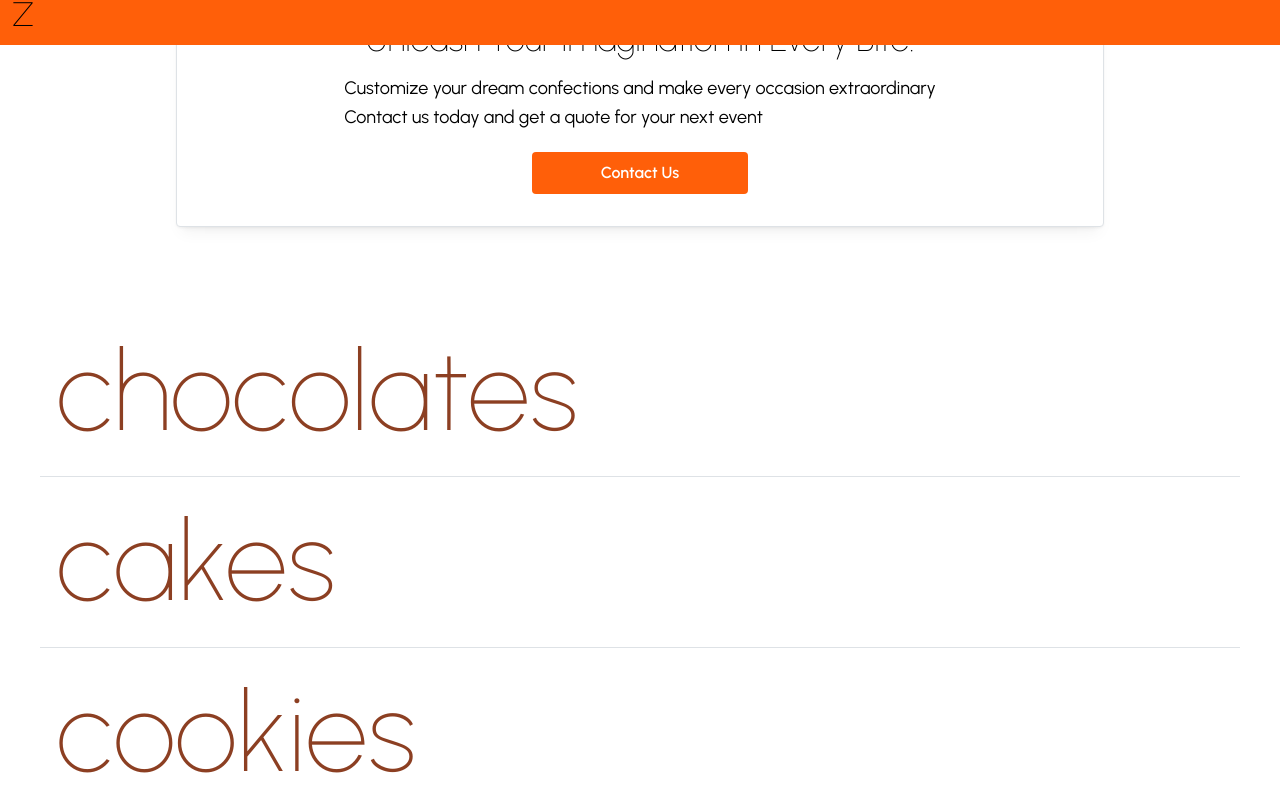
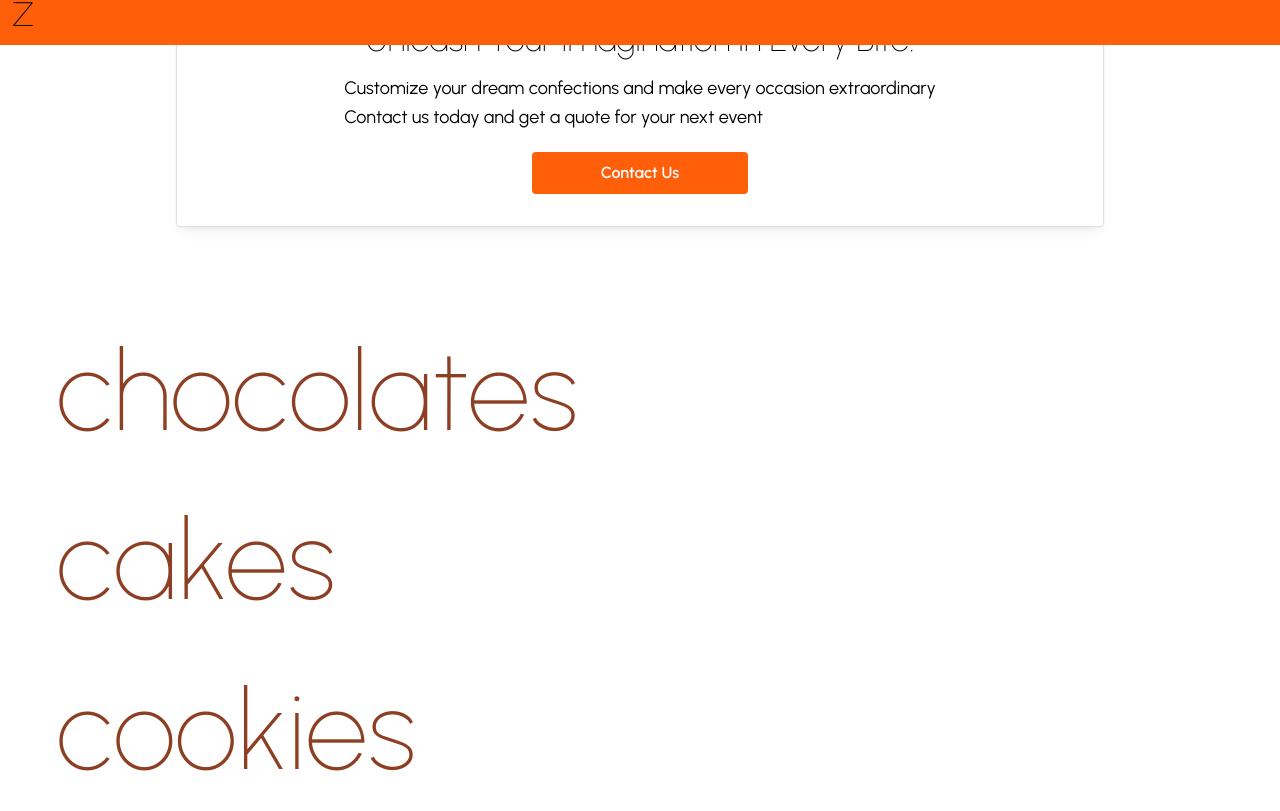
Before and after one commit to amurrai/confectionery-store, a Next.js app: page / in a window 1280 px wide. Shown: the part 755-1566 px from the top of the page. Built offline with nearby package versions, Linux system fonts and the light colour scheme; a web font is replaced by a local one.

Commit message:
Adjust accordion style

```diff
--- a/app/page.tsx
+++ b/app/page.tsx
@@ -1,11 +1,11 @@
 "use client"
 import { Container, Title, Text, Image, Paper, Button, Accordion, Grid } from '@mantine/core';
+import styles from './styles.module.css';
 
 import { Swiper, SwiperSlide } from 'swiper/react';
 import 'swiper/css';
 import 'swiper/css/pagination';
 import { Autoplay, Navigation } from 'swiper/modules';
-
 
 export default function Home() {
 
@@ -57,7 +57,10 @@ export default function Home() {
           </Paper>
         </Container>
       <div className='mt-20 mx-10'>
-        <Accordion chevron={''}>
+        <Accordion
+          chevron={''}
+          classNames={styles}
+          >
           <Accordion.Item value='chocolates'>
             <Accordion.Control>
               <Title size="7rem" c='brown.9'>
--- /dev/null
+++ b/app/styles.module.css
@@ -0,0 +1,8 @@
+.item {
+  border: 0;
+}
+.control {
+  &:hover {
+    background-color: transparent;
+  }
+}
```
